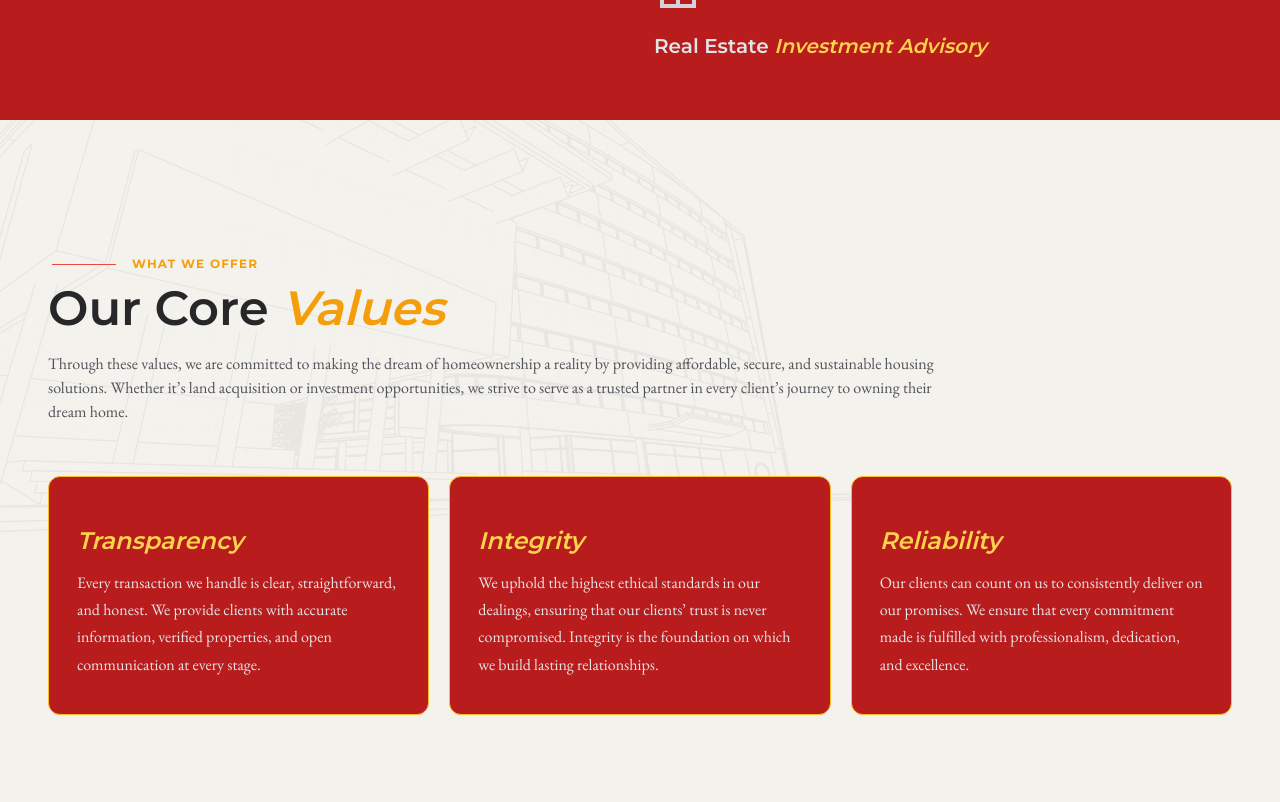
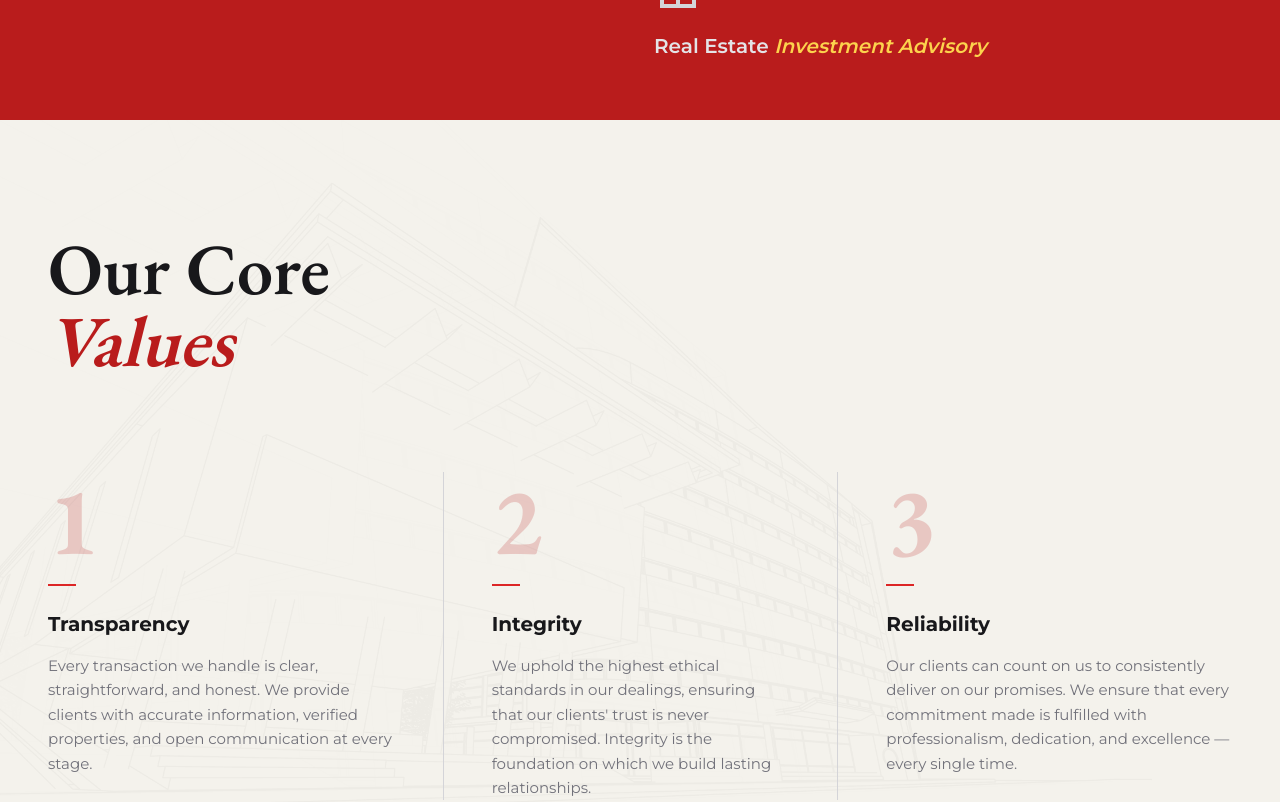
Before and after one commit to JhimmieC137/quantum, a Next.js app: page / in a window 1280 px wide. Shown: the part 2961-3763 px from the top of the page. Built offline with nearby package versions, Linux system fonts and the light colour scheme.

Commit message:
Attempted redesign

```diff
--- a/src/components/CoreValues.tsx
+++ b/src/components/CoreValues.tsx
@@ -1,75 +1,60 @@
 import FadeUp from "@/ui/FadeUp"
-import { montserrat } from "@/lib/fonts";
-import { brand } from "@/lib/constants";
+import { garamond, montserrat } from "@/lib/fonts";
 
 export default function CoreValues() {
     const VALUES = [
-    { num: "01", title: "Transparency", desc: "Every transaction we handle is clear, straightforward, and honest. We provide clients with accurate information, verified properties, and open communication at every stage." },
-    { num: "02", title: "Integrity", desc: "We uphold the highest ethical standards in our dealings, ensuring that our clients’ trust is never compromised. Integrity is the foundation on which we build lasting relationships." },
-    { num: "03", title: "Reliability", desc: "Our clients can count on us to consistently deliver on our promises. We ensure that every commitment made is fulfilled with professionalism, dedication, and excellence." },
-    // { num: "04", title: "Sustainability", desc: "Building for today without compromising the world of tomorrow." },
+        {
+            num: "1",
+            title: "Transparency",
+            desc: "Every transaction we handle is clear, straightforward, and honest. We provide clients with accurate information, verified properties, and open communication at every stage.",
+        },
+        {
+            num: "2",
+            title: "Integrity",
+            desc: "We uphold the highest ethical standards in our dealings, ensuring that our clients' trust is never compromised. Integrity is the foundation on which we build lasting relationships.",
+        },
+        {
+            num: "3",
+            title: "Reliability",
+            desc: "Our clients can count on us to consistently deliver on our promises. We ensure that every commitment made is fulfilled with professionalism, dedication, and excellence — every single time.",
+        },
     ];
 
+    return (
+        <div className="w-full py-20 lg:py-28 relative overflow-hidden">
+            <img src="/wallpapers/dwg_img_2.png" className="absolute opacity-[0.04] -top-[60%] -left-[10%] pointer-events-none" />
 
-    return (
-        <div className="w-full py-24 relative">
-            {/* <div className="absolute inset-0 bg-gradient-to-b from-zinc-950 via-zinc-950/80 to-zinc-950/50 z-10" /> */}
-            <img src="/wallpapers/dwg_img_2.png" className="absolute opacity-[0.07] -top-[110%] -left-[20%]" />
+            <div className="w-full 2xl:max-w-[1400px] xl:max-w-[1200px] lg:max-w-[1000px] relative z-10 m-auto px-4 sm:px-6 lg:px-2">
 
-            <div className="w-full 2xl:max-w-[1400px] xl:max-w-[1200px] lg:max-w-[1000px] relative z-20 m-auto mt-10 px-2">
-                <div className="w-full flex justify-between z-40">
-                    <div className="w-full">
-                        <FadeUp>
-                            <div className={`${montserrat.className} flex justify-start gap-4 items-center mb-2 pl-1`}>
-                                <div className="h-px xl:w-16 lg:w-10 w-7 bg-red-500"/>
-                                <p className={`${montserrat.className} text-xs font-bold ${brand.amberAltText} tracking-widest`}>WHAT WE OFFER</p>
-                            </div>
-                        </FadeUp>
-                        <FadeUp>
-                            <p className={`${montserrat.className} text-zinc-800 text-left lg:text-5xl text-3xl font-semibold my-3`}>
-                                Our Core <span className={`${brand.amberAltText} italic`}>Values</span>
-                            </p>
-                        </FadeUp>
-                        <FadeUp>
-                            <p className="text-zinc-600 text-left pr-10 my-5 max-w-[60rem]">
-                                Through these values, we are committed to making the dream of homeownership a reality
-                                by providing affordable, secure, and sustainable housing solutions. Whether it’s land
-                                acquisition or investment opportunities, we strive to serve as a trusted partner in every
-                                client’s journey to owning their dream home.
-                            </p>
-                        </FadeUp>
+                {/* Header */}
+                <FadeUp>
+                    <div className="mb-16 lg:mb-24">
+                        <h2 className={`${garamond.className} text-zinc-900 text-5xl sm:text-6xl lg:text-7xl font-semibold leading-[1.05]`}>
+                            Our Core<br />
+                            <span className="text-red-700 italic">Values</span>
+                        </h2>
                     </div>
-                </div>
+                </FadeUp>
 
-                <div className="grid grid-cols-1 md:grid-cols-3 gap-5 mt-8">
-                    {VALUES.map((v, i) => (
-                        <div key={v.title}>
-                            <div
-                                className={`relative overflow-hidden cursor-pointer rounded-xl border border-amber-400 ${brand.redBg} px-7 py-9 transition-all duration-300 hover:-translate-y-1.5 hover:shadow-xl h-full`}
-                            >
-                                {/* Top gradient bar */}
-                                {/* <div className="absolute top-0 left-0 right-0 h-2 bg-gradient-to-r from-red-600 to-amber-300 z-50" /> */}
-
-                                {/* Number */}
-                                {/* <span className={`${montserrat.className} text-[48px] font-extrabold leading-none text-red-500`}>
+                {/* Values grid */}
+                <FadeUp>
+                    <div className="grid grid-cols-1 md:grid-cols-3 divide-y md:divide-y-0 md:divide-x divide-zinc-300">
+                        {VALUES.map((v) => (
+                            <div key={v.title} className="md:px-10 lg:px-12 first:md:pl-0 last:md:pr-0 py-10 md:py-0">
+                                <p className={`${garamond.className} text-7xl lg:text-8xl font-bold text-red-700/20 leading-none mb-4`}>
                                     {v.num}
-                                </span> */}
-
-                                {/* Title */}
-                                <h3 className={`${montserrat.className} mt-3 mb-3 text-2xl font-semibold ${brand.amberLightText} italic`}>
+                                </p>
+                                <div className="h-[2px] w-7 bg-red-600 mb-6" />
+                                <h3 className={`${montserrat.className} text-zinc-900 text-lg lg:text-xl font-bold mb-4`}>
                                     {v.title}
                                 </h3>
-
-                                {/* Description */}
-                                <p className={`text-md leading-[1.7] text-zinc-200`}>
+                                <p className={`${montserrat.className} text-zinc-500 text-sm lg:text-[15px] leading-relaxed`}>
                                     {v.desc}
                                 </p>
-
-
                             </div>
-                        </div>
-                    ))}
-                </div>
+                        ))}
+                    </div>
+                </FadeUp>
 
             </div>
         </div>
```
